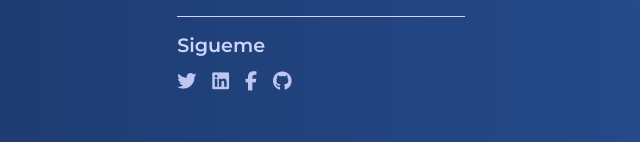
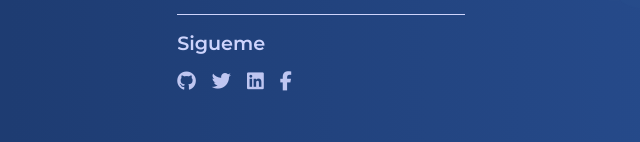
Before and after one commit to matiasc-e/cv-ticmas, a plain HTML site: page index.html in a window 1280 px wide. Shown: the part 2794-2936 px from the top of the page, 119-759 px from the left. Drawn offline with Linux system fonts and the light colour scheme.

Commit message:
Added Links URL

```diff
--- a/index.html
+++ b/index.html
@@ -94,8 +94,8 @@
             <p class="info__description">Lorem ipsum dolor sit amet consectetur adipisicing elit. Eum quo nostrum itaque, eos voluptatibus asperiores expedita nisi repellat officiis vitae possimus reprehenderit architecto? Non, fugiat voluptatibus! Eum facilis laboriosam pariatur!
             Aspernatur alias quidem ut enim libero ex fugiat assumenda doloremque, porro ipsum sit optio quos laudantium. Laborum voluptate, praesentium, culpa, ipsum repudiandae delectus omnis numquam nobis iste quas excepturi maxime.
             </p>
-            <button class="info__btnContact">Contactar</button>
-            <button class="info__btnDownlad">Descargar CV</button>
+            <button class="info__btnContact" id="btnContact">Contactar</button>
+            <a class="info__btnDownlad" href="https://github.com/matiasc-e/cv-ticmas" target="_blank">Ver repositorio</a>
         </div>
     </section>
     <!-- Seccion de mis Skills  -->
@@ -179,10 +179,10 @@
                  <div class="contact__info_socials">
                     <h4 class="socials__title"> Sigueme</h4>
                     <div class="socials__container">
-                        <i class="fa-brands fa-twitter"></i>
-                        <i class="fa-brands fa-linkedin"></i>
-                        <i class="fa-brands fa-facebook-f"></i>
-                        <i class="fa-brands fa-github"></i>
+                        <a href="https://github.com/matiasc-e" target="_blank"><i class="fa-brands fa-github"></i></a>
+                        <a href="https://twitter.com/?lang=es" target="_blank"> <i class="fa-brands fa-twitter"></i></a>
+                        <a href="https://www.linkedin.com/feed/" target="_blank"><i class="fa-brands fa-linkedin"></i></a>
+                        <a href="https://www.facebook.com/" target="_blank"><i class="fa-brands fa-facebook-f"></i></a>
                     </div>
                  </div>
             </div>
--- a/js/navigate.js
+++ b/js/navigate.js
@@ -17,6 +17,7 @@ const sectionBanner = document.getElementById('banner')
 const btnKnowMore = document.getElementById('btn__info')
 
 const btnBars = document.getElementById('btnBars')
+const btnContact = document.getElementById('btnContact')
 const btnClose = document.getElementById('btnClose')
 
 const headerDashboard = document.querySelector('.header__dashboard')
@@ -36,7 +37,6 @@ function closeHeaderNav() {
 
 btnBars.addEventListener('click', showHeaderNav)
 btnClose.addEventListener('click', closeHeaderNav)
-
 navAboutMe.forEach((about) => about.addEventListener('click', () =>  navigateTo(sectionAboutMe), false))
 navSkills.forEach((skill) => skill.addEventListener('click', () =>  navigateTo(sectionSkills), false))
 navExperincie.forEach((experien) => experien.addEventListener('click', () =>  navigateTo(sectionExperience), false))
@@ -48,3 +48,4 @@ navBanner.forEach((banner) => banner.addEventListener('click', () => navigateTo(
 
 
 btnKnowMore.addEventListener('click', () => navigateTo(sectionAboutMe), false)
+btnContact.addEventListener('click', () => navigateTo(sectionContact), false)
--- a/styles/styles.css
+++ b/styles/styles.css
@@ -10,6 +10,11 @@ body {
     background-image: linear-gradient(90deg, #1e3c72 10%, #2a5298 90%);
 }
 
+a{
+    text-decoration: none;
+    color: inherit;
+}
+
 .container__btnUP{
     position: fixed;
     z-index: 1;
```
